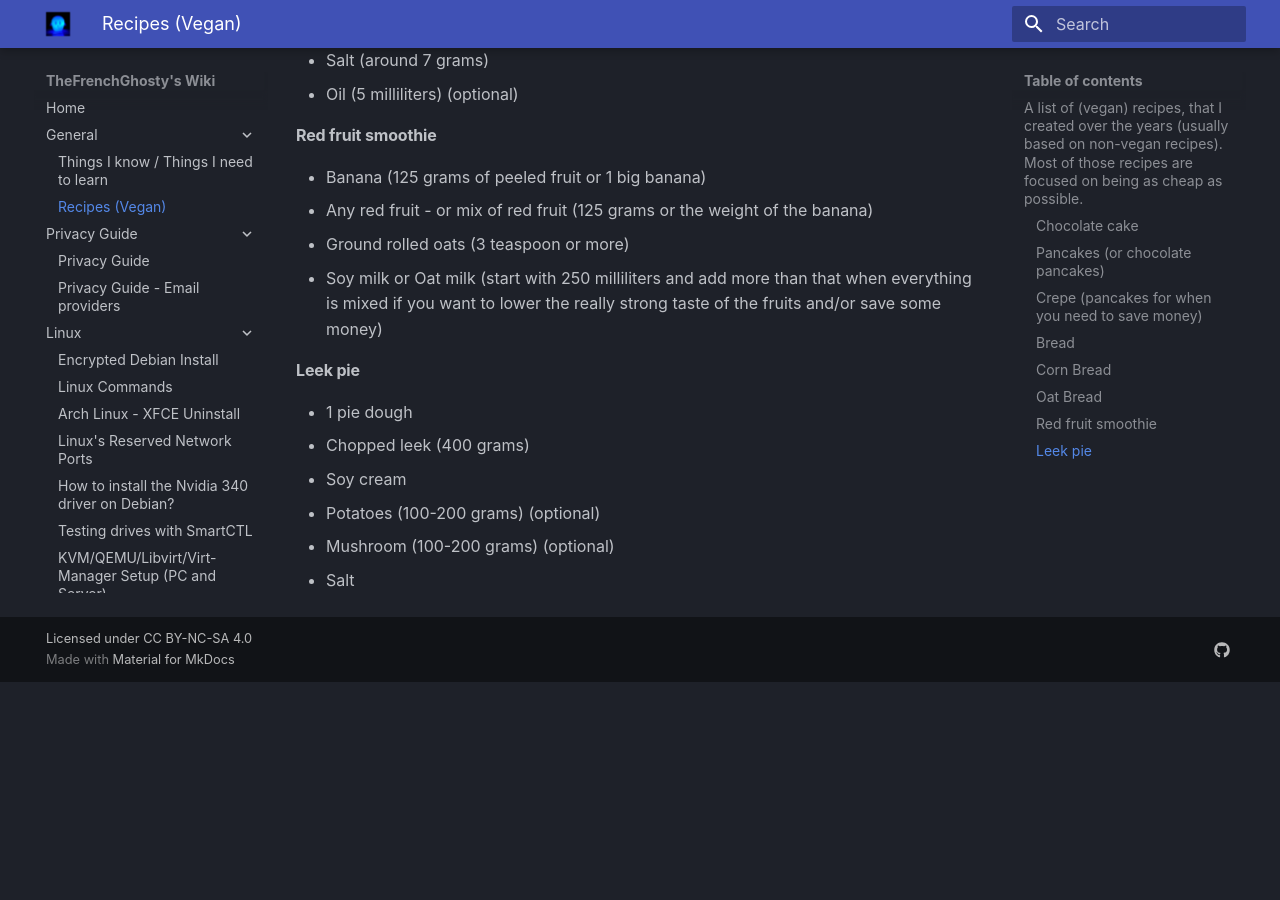
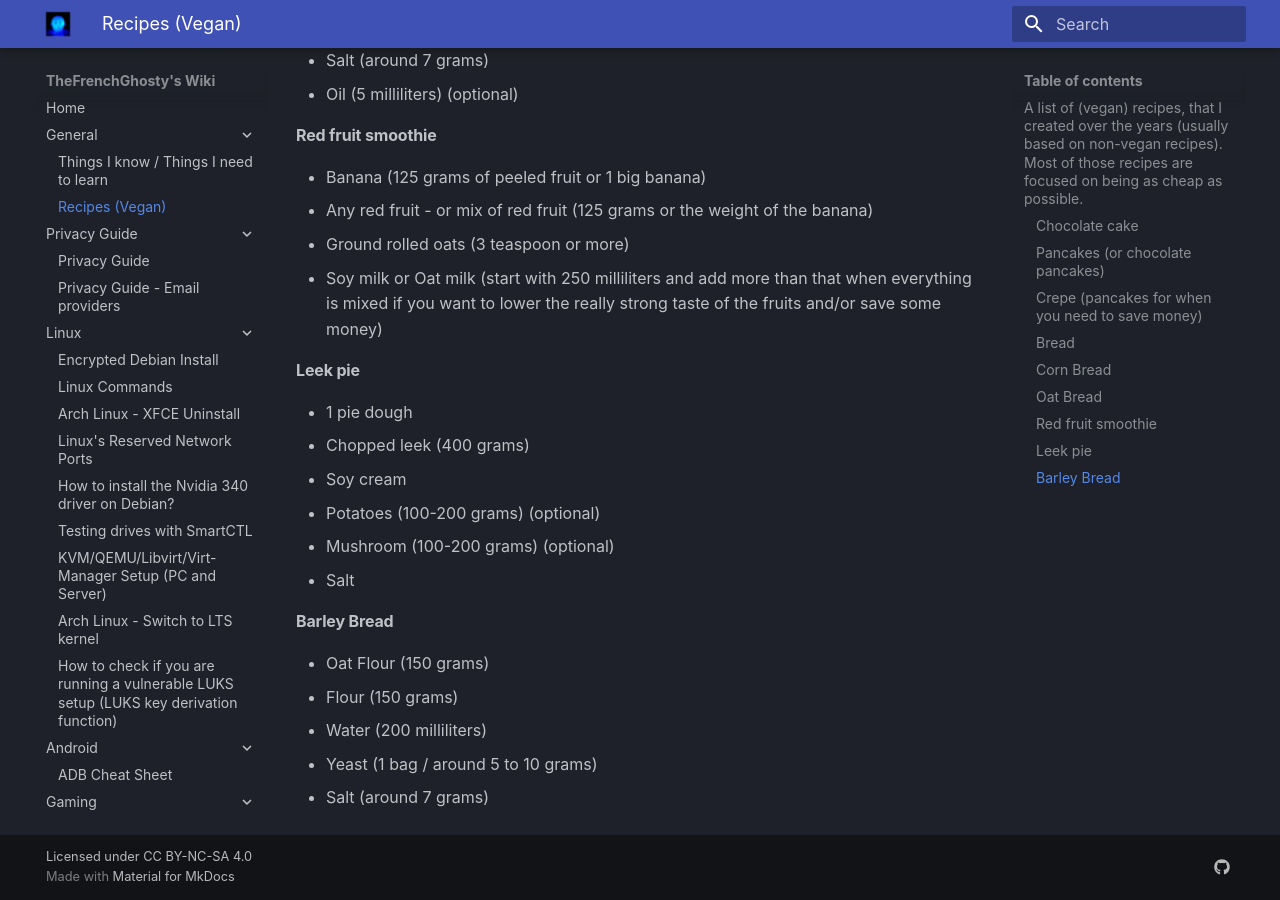
Before and after one commit to TheFrenchGhosty/wiki.thefrenchghosty.me, an MkDocs documentation site: the page built from docs/general/vegan-recipes.md, in a window 1280 px wide and 900 px high, scrolled down 1695 px. Built offline with MkDocs 1.6.1 and Material for MkDocs 9.7.7, drawn with Linux system fonts in a browser that asks for light colours; before the commit the page ends 2377 px from its top, so only the background shows below that.

```diff
--- a/docs/general/vegan-recipes.md
+++ b/docs/general/vegan-recipes.md
@@ -69,3 +69,11 @@ The magic of cooking is that if you want more/less sugar, you can freely change
 - Potatoes (100-200 grams) (optional)
 - Mushroom (100-200 grams) (optional)
 - Salt
+
+### Barley Bread
+
+- Oat Flour (150 grams)
+- Flour (150 grams)
+- Water (200 milliliters)
+- Yeast (1 bag / around 5 to 10 grams)
+- Salt (around 7 grams)
```
